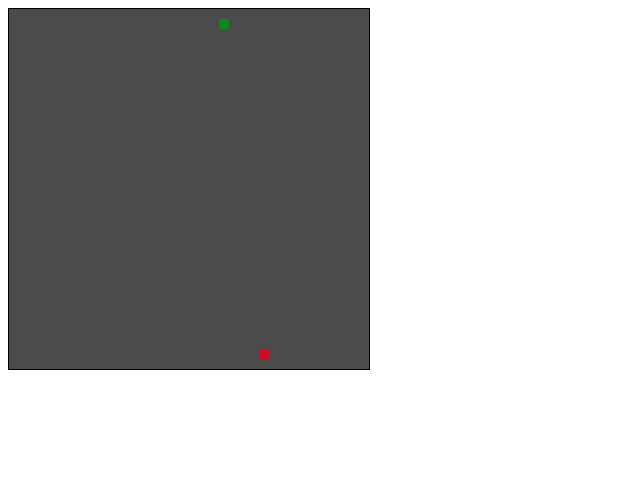
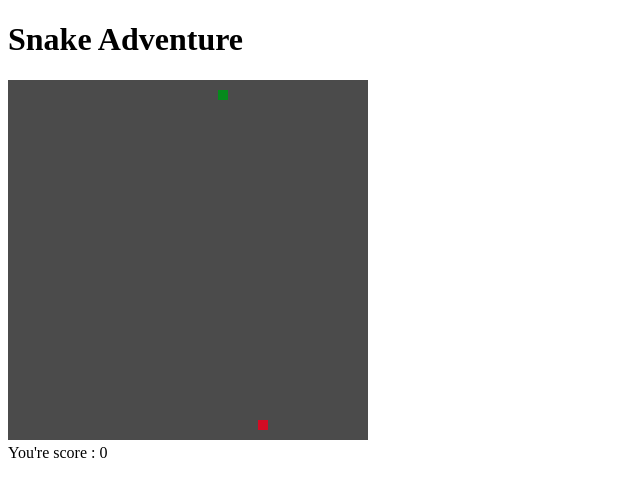
Before and after one commit to akash-potdar7/snake, a plain HTML site: page index.html in a window 1280 px wide. Shown: the whole page, without its empty margins (0-640 px from the left). Drawn offline with Linux system fonts and the light colour scheme.

Commit message:
Collision check and scoreboard

```diff
--- a/draw.js
+++ b/draw.js
@@ -1,7 +1,6 @@
 const playground = document.querySelector('canvas');
 playground.width = 360;
 playground.height = 360;
-playground.style.border = '1px solid';
 playground.style.backgroundColor = '#4B4B4B';
 
 const ctx = playground.getContext('2d');
@@ -30,6 +29,11 @@ var rat;
             rat.pickLocation();
         }
 
+        snake.checkIfCollides();
+
+        let pointer = (snake.size <= 5) ? 5 : (snake.size > 6 && snake.size <= 12) ? (snake.size > 13 && snake.size <= 18) ? 3 : 2 : 1;
+        document.getElementById('score').innerText = snake.size * pointer;
+
     }, 250);
 }());
 
--- a/index.html
+++ b/index.html
@@ -6,7 +6,15 @@
 </head>
 
 <body>
-    <canvas><canvas>
+    <h1>
+        Snake Adventure
+    </h1>
+    <main>
+        <canvas></canvas>
+    </main>
+    <section>
+        You're score : <span id="score"></span>
+    </section>
 </body>
 <script src="snake.js"></script>
 <script src="rat.js"></script>
--- a/snake.js
+++ b/snake.js
@@ -70,4 +70,14 @@ function Snake() {
             this.y = playground.height;
     }
 
+    this.checkIfCollides = function () {
+        for (let i = 0; i < this.tail.length; i++) {
+            if (this.x == this.tail[i].x && this.y == this.tail[i].y) {
+                this.size = 0;
+                this.tail = [];
+                return true;
+            }
+        }
+    }
+
 }
```
